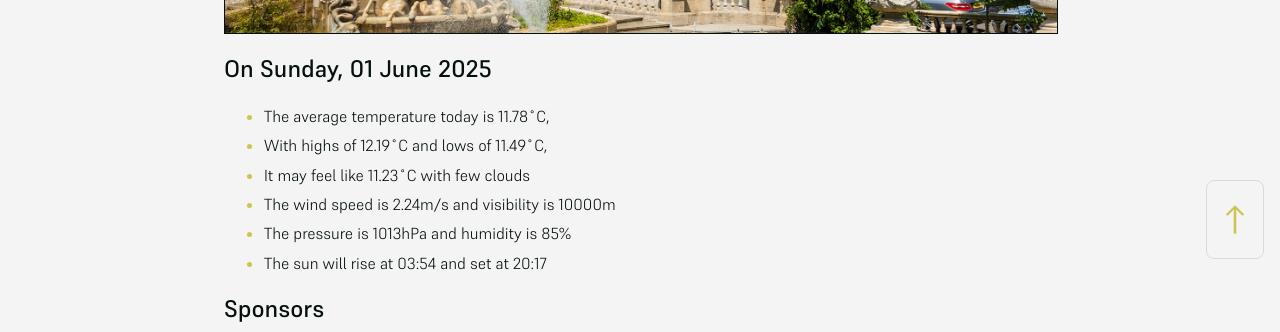
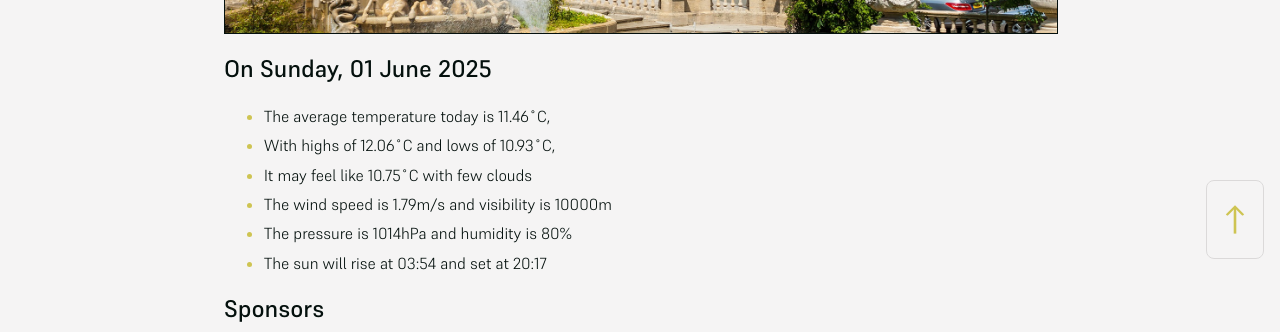
Before and after one commit to mat-0/cheltenham-open-data, a Jekyll site: the page built from index.md, in a window 1280 px wide. Shown: the part 625-957 px from the top of the page. Built offline with Jekyll 4.4.1, drawn with Linux system fonts in a browser that asks for light colours.

Commit message:
Updated 2025-06-01 05:00:06

```diff
--- a/index.md
+++ b/index.md
@@ -10,11 +10,11 @@ seo: Menu
 <!-- weather_marker starts -->
 ## On Sunday, 01 June 2025
 
-- The average temperature today is 11.78˚C,
-- With highs of 12.19˚C and lows of 11.49˚C,
-- It may feel like 11.23˚C with few clouds
-- The wind speed is 2.24m/s and visibility is 10000m
-- The pressure is 1013hPa and humidity is 85%
+- The average temperature today is 11.46˚C,
+- With highs of 12.06˚C and lows of 10.93˚C,
+- It may feel like 10.75˚C with few clouds
+- The wind speed is 1.79m/s and visibility is 10000m
+- The pressure is 1014hPa and humidity is 80%
 - The sun will rise at 03:54 and set at 20:17
 
 <!-- weather_marker ends -->
```
Also changed, not shown: _data/flood.json (+5 -27 lines), _pages/news.md (+4 -4 lines).
